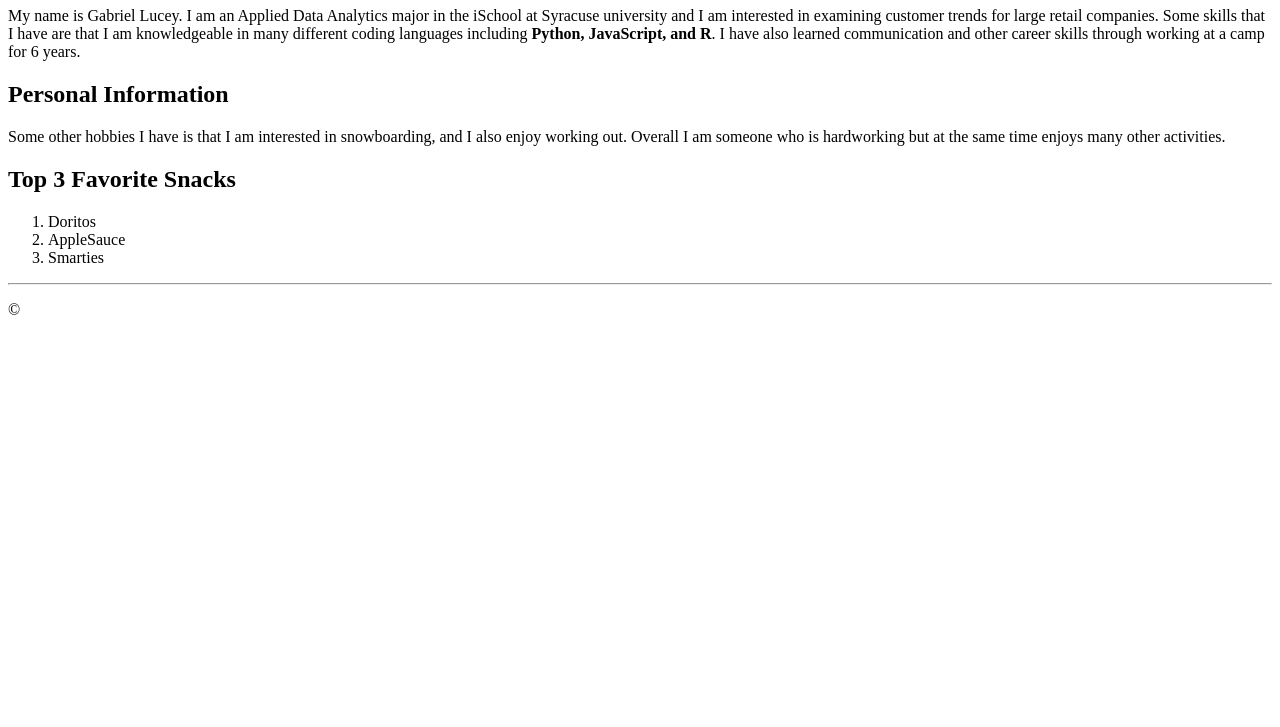
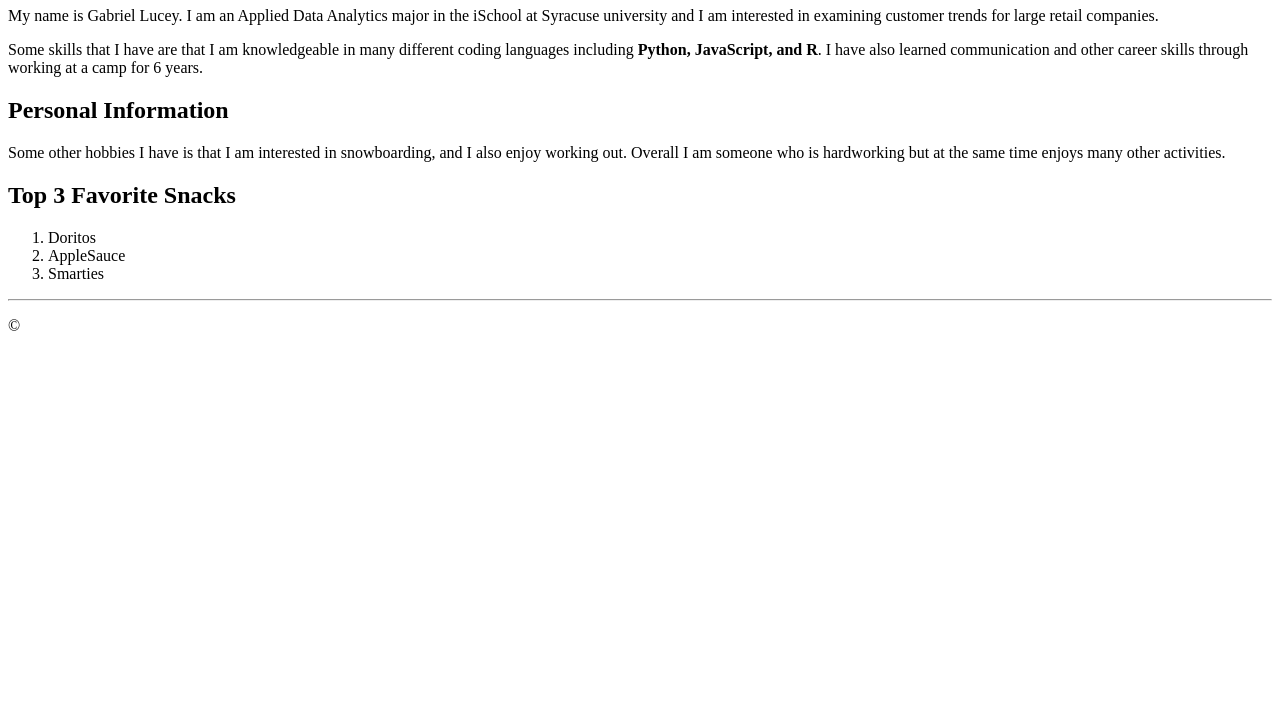
Before and after one commit to gabriellucey/ist263, a plain HTML site: page lab02/lucey-bio.html in a window 1280 px wide. Shown: the part 73-800 px from the top of the page. Drawn offline with Linux system fonts and the light colour scheme.

Commit message:
Update lucey-bio.html

```diff
--- a/lab02/lucey-bio.html
+++ b/lab02/lucey-bio.html
@@ -6,7 +6,8 @@
         </head>
         <body>
             <h1>Gabe Lucey's Biogrpahy</h1>
-            <p>My name is Gabriel Lucey. I am an Applied Data Analytics major in the iSchool at Syracuse university and I am interested in examining customer trends for large retail companies. Some skills that I have are that I am knowledgeable in many different coding languages including <strong>Python, JavaScript, and R</strong>. I have also learned communication and other career skills through working at a camp for 6 years.</p>
+            <p>My name is Gabriel Lucey. I am an Applied Data Analytics major in the iSchool at Syracuse university and I am interested in examining customer trends for large retail companies.</p>
+            <p>Some skills that I have are that I am knowledgeable in many different coding languages including <strong>Python, JavaScript, and R</strong>. I have also learned communication and other career skills through working at a camp for 6 years.</p>
             <h2>Personal Information</h2>
             <p> Some other hobbies I have is that I am interested in snowboarding, and I also enjoy working out. Overall I am someone who is hardworking but at the same time enjoys many other activities.</p>
             <h2>Top 3 Favorite Snacks</h2>
```
